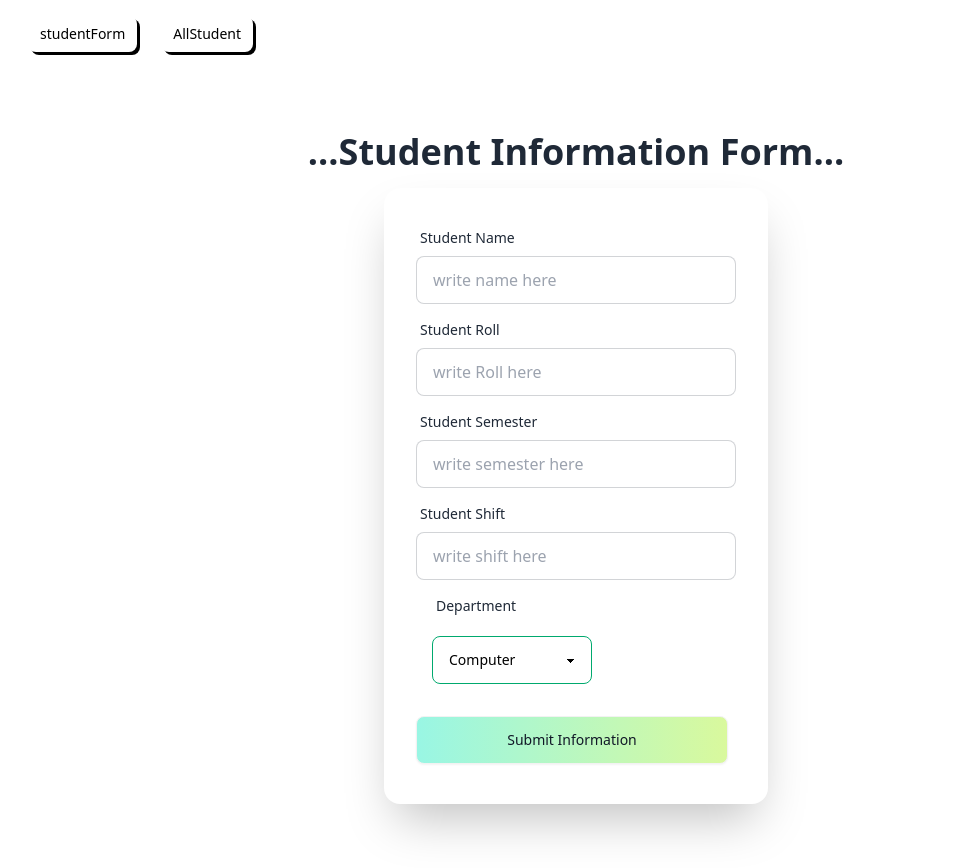
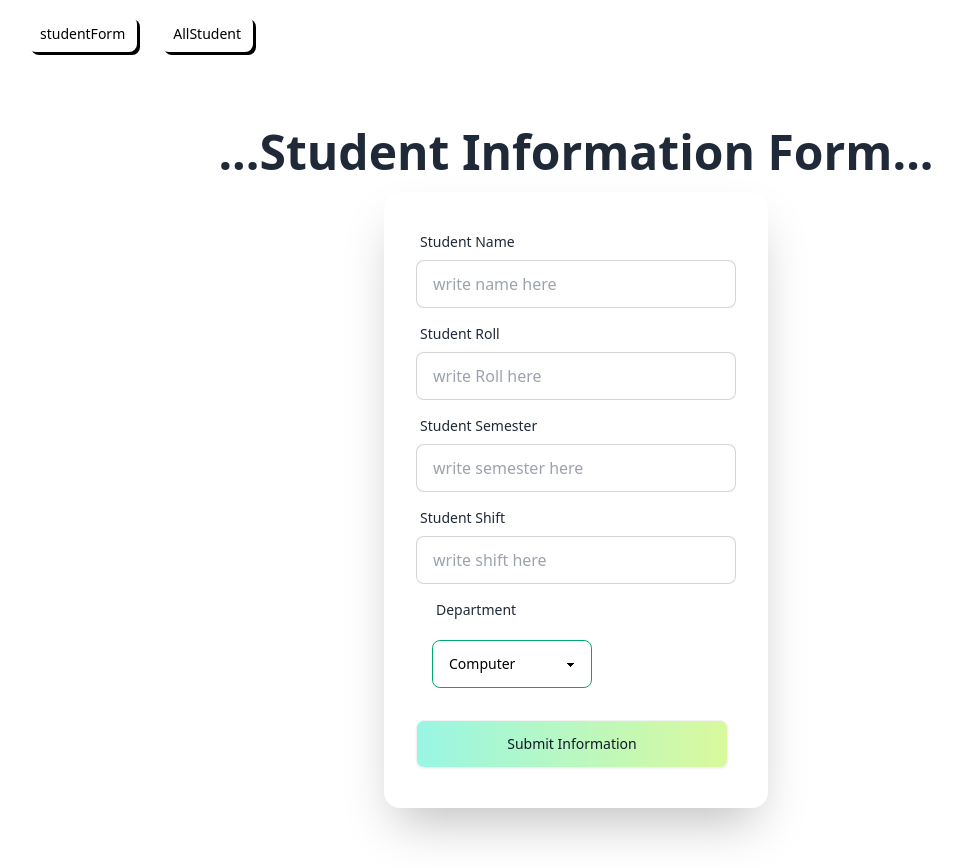
Before and after one commit to musabtheexpensive/studentInformation-manage-usingSimpleMern, a React (Vite) app in the folder database-studentInformation-clientSide/: page / in a window 1280 px wide. Shown: the whole page, without its empty margins (64-1026 px from the left). Built offline with nearby package versions, Linux system fonts and the light colour scheme.

Commit message:
checking all routes

```diff
--- a/database-studentInformation-clientSide/src/pages/StudentForm.jsx
+++ b/database-studentInformation-clientSide/src/pages/StudentForm.jsx
@@ -48,7 +48,7 @@ const StudentForm = () => {
     <div className="hero min-h-screen ">
       <div className="hero-content flex-col ">
         <div className="text-center ">
-          <h1 className="text-4xl font-bold">...Student Information Form...</h1>
+          <h2 className="text-5xl font-bold">...Student Information Form...</h2>
         </div>
         <div className="card shrink-0 w-full max-w-sm shadow-2xl bg-base-100">
           <form onSubmit={handleSubmit} className="card-body">
```
